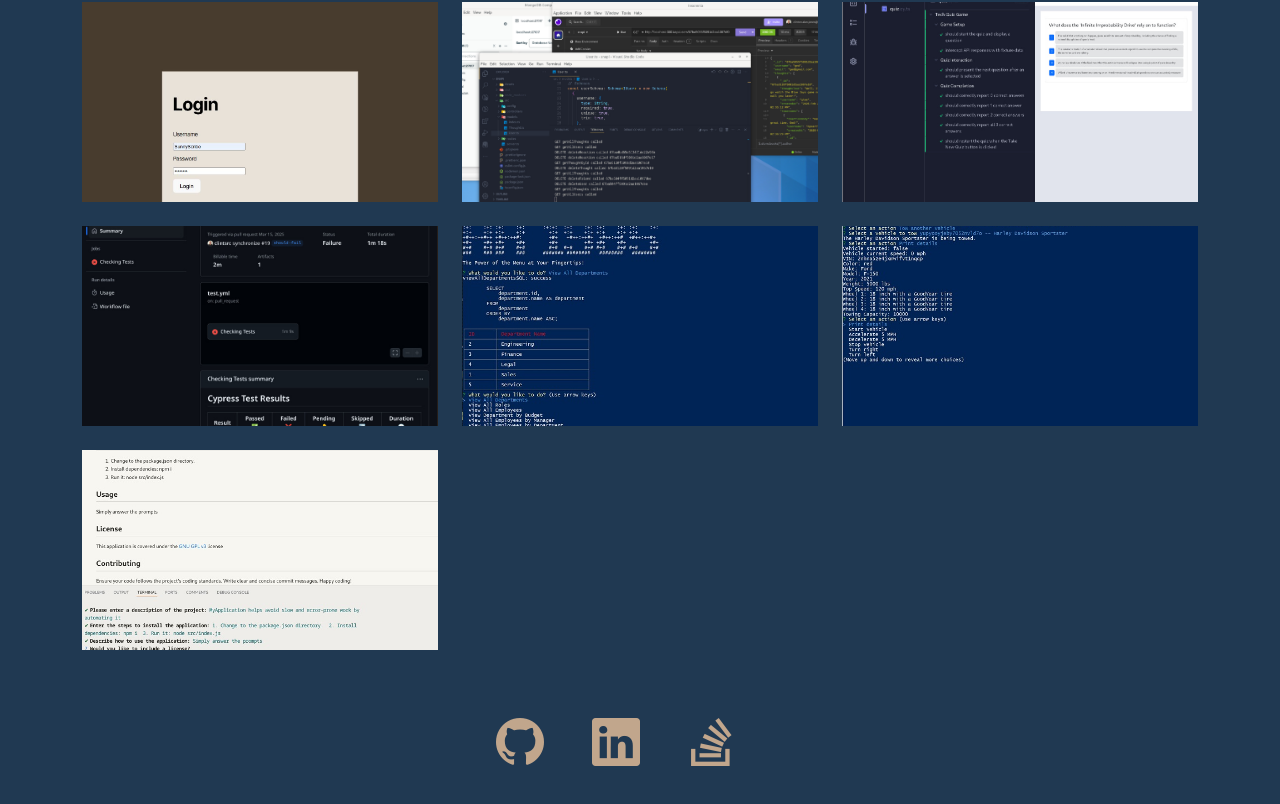
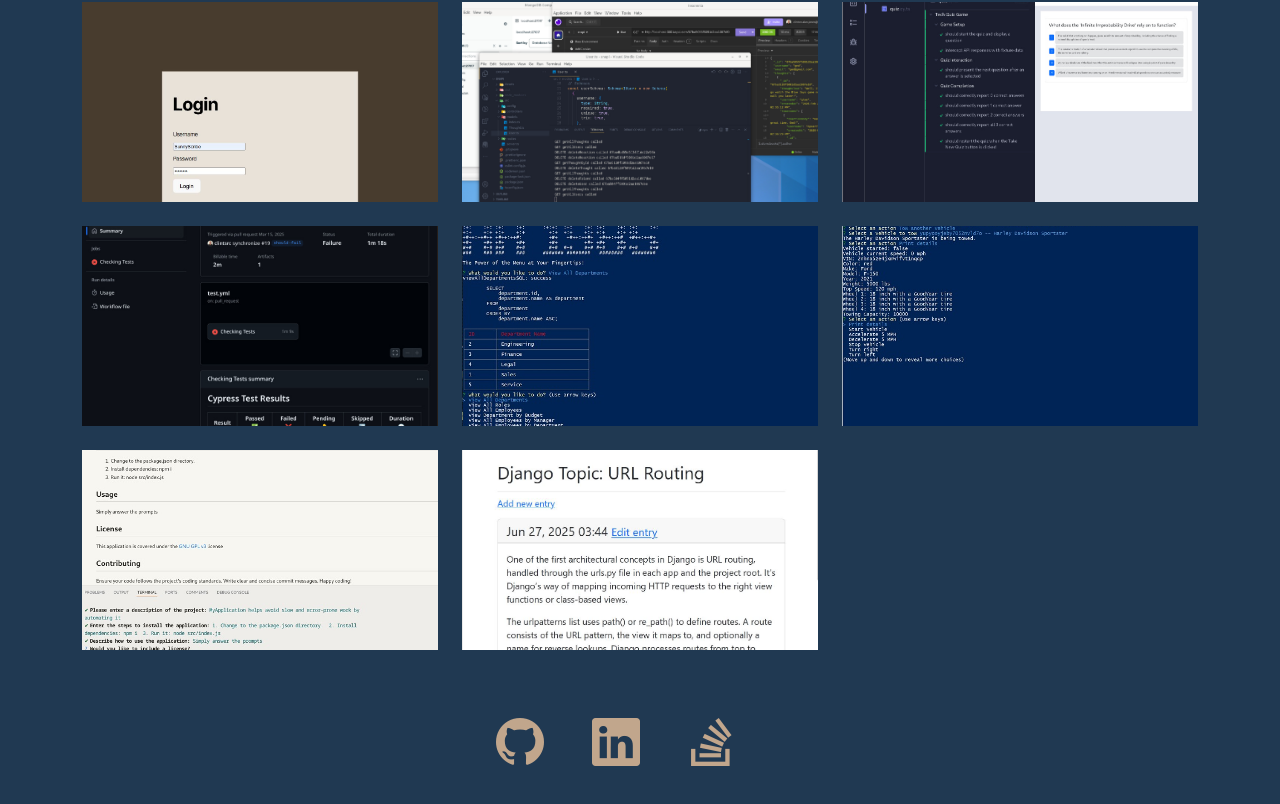
Before and after one commit to clintsrc/clinton-jones-profile, a React (Vite) app: page /Portfolio in a window 1280 px wide. Shown: the part 649-1453 px from the top of the page. Built offline with nearby package versions, Linux system fonts and the light colour scheme.

Commit message:
Added Routine Saga Django app

```diff
--- a/src/pages/Portfolio.jsx
+++ b/src/pages/Portfolio.jsx
@@ -30,6 +30,7 @@ import imgOnAndOn from "../assets/images/app-OnAndOn.jpg";
 import imgHR1985 from "../assets/images/app-HR1985.jpg";
 import imgOttosAutos from "../assets/images/app-OttosAutos.jpg";
 import imgReadmeGen from "../assets/images/app-ReadmeGen.jpg";
+import imgRoutineSaga from "../assets/images/app-RoutineSaga.jpg";
 
 function Portfolio() {
   const projects = [
@@ -128,6 +129,14 @@ function Portfolio() {
         "https://drive.google.com/file/d/1LaERyMDhP6-J8q0OTHyf95QkQvJzfBkp/view",
       skills: "Node.js",
     },
+    {
+      projectname: "Routine Saga",
+      imagetile: imgRoutineSaga,
+      srcrepo: "https://github.com/clintsrc/routine-saga",
+      sitelocation:
+        "https://routine-saga.onrender.com",
+      skills: "Django, Python",
+    },
   ];
 
   /*
--- a/src/pages/Resume.jsx
+++ b/src/pages/Resume.jsx
@@ -50,6 +50,7 @@ export default function Resume() {
         <li className="list-group-item">MongoDB</li>
         <li className="list-group-item">Apollo</li>
         <li className="list-group-item">GraphQL</li>
+        <li className="list-group-item">Django</li>
       </ul>
 
       <h3 className="resume-caption mt-3">Programming Languages</h3>
```
Also changed, not shown: src/assets/images/app-RoutineSaga.jpg (added).
